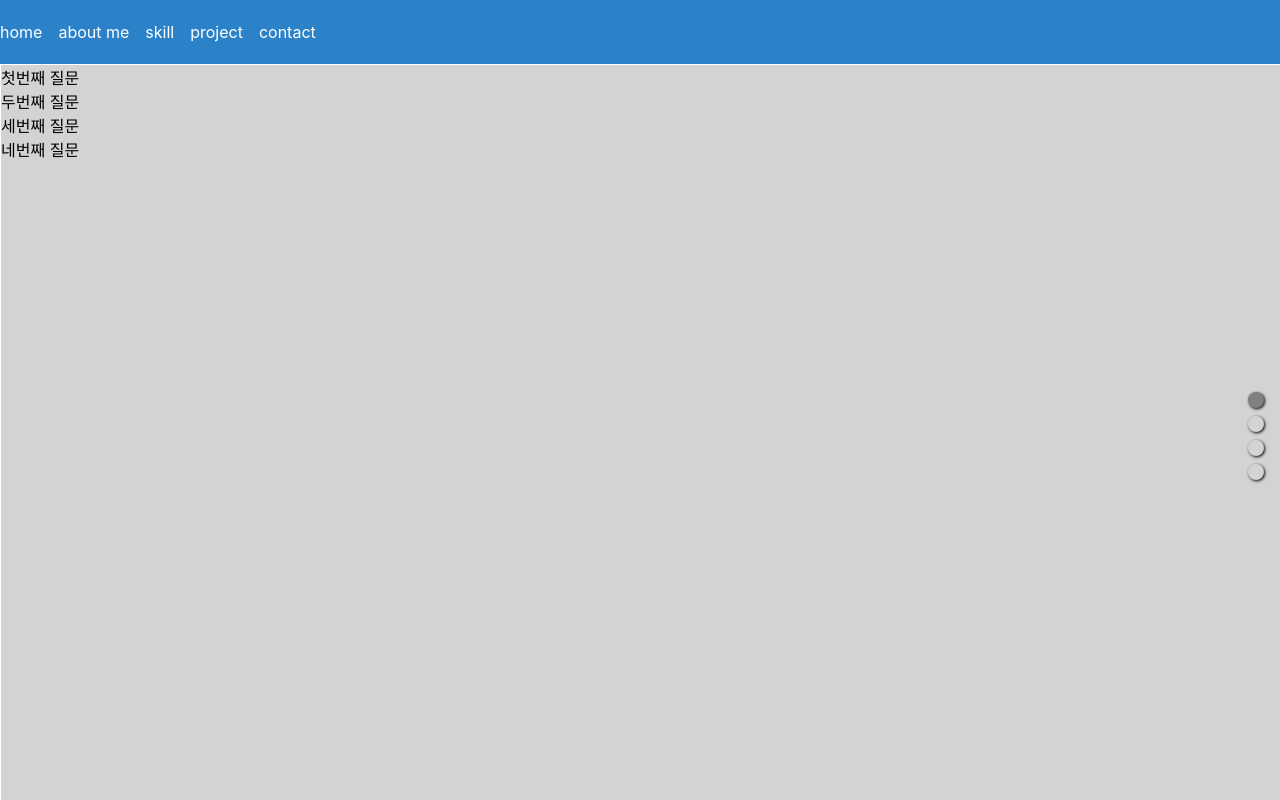
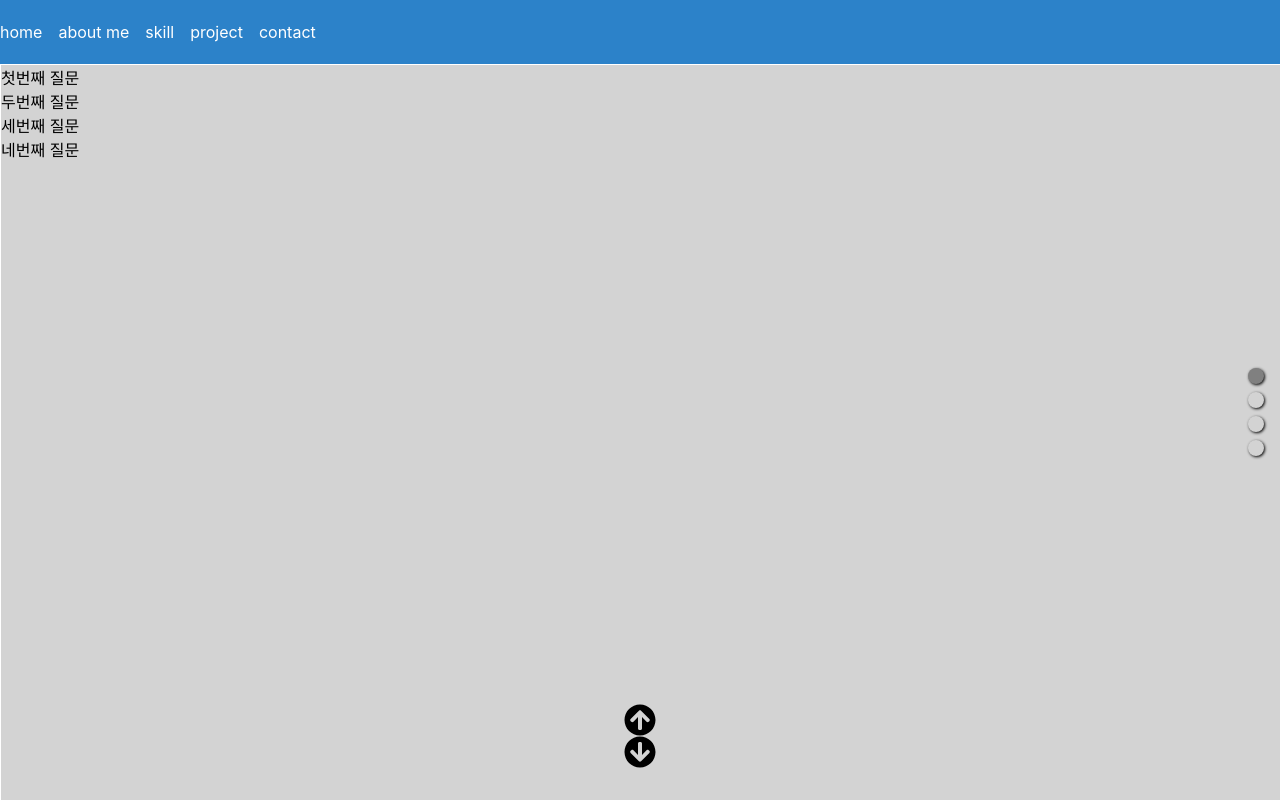
Before and after one commit to Park1016/portfolio, a Next.js app: page / in a window 1280 px wide. Built offline with nearby package versions, Linux system fonts and the light colour scheme.

Commit message:
scroll 위치 유지 home에서 project-detail로 이동후 detail페이지를 닫을 때 기존의 home 스크롤 위치 유지

```diff
--- a/components/Layout.js
+++ b/components/Layout.js
@@ -1,8 +1,33 @@
 import Nav from './Nav'
 import Head from 'next/head'
 import P from '../styles/layout.module.css';
+import React, { useRef } from "react";
+import { faArrowCircleUp, faArrowCircleDown } from '@fortawesome/free-solid-svg-icons';
+import { FontAwesomeIcon } from '@fortawesome/react-fontawesome';
+import { library } from '@fortawesome/fontawesome-svg-core';
 
 const Layout = ({ children }) => {
+    library.add(
+        faArrowCircleUp,
+        faArrowCircleDown,
+    );
+
+    const top = useRef();
+    const scrollUp = () => {
+        console.log(top.current);
+        top.current.scrollTo({
+            top: 0,
+            behavior: "smooth"
+        });
+    }
+
+    const scrollDown = () => {
+        console.log('!');
+        top.current.scrollTo({
+            bottom: 0,
+            behavior: "smooth"
+        });
+    }
     return (
         <>
             <Head>
@@ -11,7 +36,9 @@ const Layout = ({ children }) => {
                 <meta contents="portfolio" />
             </Head>
             <Nav />
-            <article className={P.article}>
+            <article ref={top} className={P.article}>
+                {/* <FontAwesomeIcon icon={faArrowCircleUp} onClick={scrollUp} />
+                <FontAwesomeIcon icon={faArrowCircleDown} onClick={scrollDown} /> */}
                 {children}
             </article>
         </>
--- a/components/home/home.jsx
+++ b/components/home/home.jsx
@@ -1,79 +1,121 @@
-import React from 'react';
-import AboutMe from '../aboutMe/aboutMe';
+import React, { Component } from "react";
+import Slider from "react-slick";
 import dynamic from 'next/dynamic';
-import * as Slide from '../../styles/slide.style';
-import Slider from "react-slick";
+import { faArrowCircleUp, faArrowCircleDown } from '@fortawesome/free-solid-svg-icons';
+import { FontAwesomeIcon } from '@fortawesome/react-fontawesome';
+import { library } from '@fortawesome/fontawesome-svg-core';
+// import P from '../../styles/Home.module.css';
 
+const AboutMe = dynamic(() => import('../aboutMe/aboutMe'));
 const Skills = dynamic(() => import('../skill/skills'));
 const Projects = dynamic(() => import('../project/projects'));
 const Contacts = dynamic(() => import('../contact/contacts'));
 
-const Home = (props) => {
+library.add(
+    faArrowCircleUp,
+    faArrowCircleDown,
+);
 
-    // const settings = {
-    //     // 아래 dots 줄 것인가
-    //     dots: false,
-    //     // 좌우 화살표 줄 것인가
-    //     arrows: false,
-    //     // 마지막 슬라이드에서 처음 슬라이스로
-    //     infinite: false,
-    //     speed: 2000,
-    //     // 한 번에 스크롤 몇 개 보여줄 건가(대개 1을 사용함)
-    //     slidesToShow: 1,
-    //     // 스크롤 할 때마다 몇 장씩 넘길 것인가
-    //     slidesToScroll: 1,
-    //     // 자동 넘김을 할 것인가. 한다면 스피드는?
-    //     autoplay: false,
-    //     // 화면에 올리면 슬라이더가 자동으로 넘어가지 않음
-    //     pauseOnHover: true,
-    //     // 슬라이더를 넘기지 않고 fade in/out 하는 식으로 트랜지션 됨
-    //     fade: false,
-    //     // 레이지 로딩할 거야?
-    //     lazyLoad: true,
-    //     vertical : true,
-    // };
+
+export default class Home extends Component {
+    constructor(props){
+        super(props);
+        this.slide = this.slide.bind(this);
+        this.scroll = React.createRef();
+        this.top = React.createRef();
+        this.bottom = React.createRef();
+        this.onScroll = this.onScroll.bind(this);
+        this.scrollUp = this.scrollUp.bind(this);
+        this.scrollDown = this.scrollDown.bind(this);
+        this.state = {
+            scroll: false,
+        }
+    }
+    slide(y){
+        if(this.slider){
+            y > 0 ? (
+                this.slider.slickPrev()
+            ) : (
+                this.slider.slickNext()
+            )
+        }
+    }
+
+    componentWillMount(){
+        if (typeof window !== "undefined") {
+            window.addEventListener('wheel', (e) => {
+                this.slide(e.wheelDelta);
+            })
+        }
+    }
+
+    componentDidMount(){
+        const check = sessionStorage.getItem('scroll');
+        if(check){
+            this.setState({ scroll: true });
+        }
+    }
+
+    componentDidUpdate(){
+        if(this.state.scroll){
+            this.onScroll();
+            this.setState({ scroll: false });
+        }
+    }
+
+    onScroll = () => {
+        this.scroll.current.scrollIntoView({behavior:'auto', block:"center"});
+        sessionStorage.clear();
+    }
+
+    scrollUp = () => {
+        this.top.current.scrollIntoView({behavior:'smooth', block:"center"});
+    }
+
+    scrollDown = () => {
+        this.bottom.current.scrollIntoView({behavior:'smooth', block:"center"});
+    }
+
+    render() {
+
+        const text = ['aboutMe', 'skill', 'project', 'contact'];
+
         const settings = {
             dots: true,
-        infinite: true,
+            infinite: false,
             speed: 500,
             slidesToShow: 1,
-        slidesToScroll: 1
+            slidesToScroll: 1,
+            arrows: false,
+            vertical : true,
+            dotsClass: "dots",
+            customPaging: function(i) {
+                return (
+                    <p>{text[i]}</p>
+                );
+            },
         };
 
+
         return (
-        // <S.Slider {...settings}>
-        //     <AboutMe />
-        //     <Skills />
-        //     <Projects />
-        //     <Contacts />
-        // </S.Slider>
-        // <>
-        //     <AboutMe />
-        //     <Skills />
-        //     <Projects />
-        //     <Contacts />
-        // </>
-        <Slide.Slider {...settings}>
             <div>
-                <h3>1</h3>
+                <FontAwesomeIcon icon={faArrowCircleUp} onClick={this.scrollUp} />
+                <FontAwesomeIcon icon={faArrowCircleDown} onClick={this.scrollDown} />
+                <Slider {...settings} ref={slider => this.slider = slider}>
+                    <div ref={this.top}>
+                        <AboutMe />
                     </div>
                     <div>
-                <h3>2</h3>
+                        <Skills />
                     </div>
-            <div>
-                <h3>3</h3>
+                    <div ref={this.scroll}>
+                        <Projects />
                     </div>
-            <div>
-                <h3>4</h3>
+                    <div ref={this.bottom}>
+                        <Contacts />
                     </div>
-            <div>
-                <h3>5</h3>
+                </Slider>
             </div>
-            <div>
-                <h3>6</h3>
-            </div>
-        </Slide.Slider>
-    )
+        );``
     }
-
-export default Home;
+}
--- a/components/project/detail.jsx
+++ b/components/project/detail.jsx
@@ -33,7 +33,7 @@ export default class Detail extends Component {
             )
         }
     }
-    componentWillMount(){
+    UNSAFE_componentWillMount(){
         if (typeof window !== "undefined") {
             window.addEventListener('wheel', (e) => {
                 this.slide(e.wheelDelta);
@@ -49,8 +49,6 @@ export default class Detail extends Component {
         const text = ['시연영상', '설명', 'view'];
 
         const id = this.props.id;
-
-        console.log(id);
 
         if (typeof window !== 'undefined' && id) {
             localStorage.setItem('num', id);
@@ -72,6 +70,11 @@ export default class Detail extends Component {
             },
         };
 
+        const goBack = () => {
+            sessionStorage.setItem('scroll', true);
+            Router.back();
+        }
+
         if(!id){
             return <h1>no post</h1>
         }
@@ -79,7 +82,7 @@ export default class Detail extends Component {
         return (
             <S.box>
                 <S.container>
-                    <button type="button" onClick={() => Router.back()}>뒤로가기</button>
+                    <button type="button" onClick={goBack}>뒤로가기</button>
                     <Slide.Slider {...settings} ref={slider => this.slider = slider}>
                         <S.content>
                             <span>
--- a/components/project/project.jsx
+++ b/components/project/project.jsx
@@ -39,6 +39,7 @@ const Project = ({item}) => {
     useEffect(()=>{
         if (typeof window !== 'undefined') {
             localStorage.clear();
+            sessionStorage.clear();
         }
     },[])
 
--- a/pages/_app.js
+++ b/pages/_app.js
@@ -1,7 +1,7 @@
 import '../styles/globals.css';
 import Layout from '../components/Layout';
 import '../styles/slide.css';
-
+import '../styles/icon.css';
 
 function MyApp({ Component, pageProps }) {
   return (
--- a/pages/home.jsx
+++ /dev/null
@@ -1,71 +0,0 @@
-import React, { Component, useRef } from "react";
-import Slider from "react-slick";
-import AboutMe from '../components/aboutMe/aboutMe';
-import Skills from '../components/skill/skills';
-import Projects from '../components/project/projects';
-import Contacts from '../components/contact/contacts';
-import { faDove } from '@fortawesome/free-solid-svg-icons';
-
-export default class Home extends Component {
-    constructor(props){
-        super(props);
-        this.slide = this.slide.bind(this);
-    }
-    slide(y){
-        if(this.slider){
-            y > 0 ? (
-                this.slider.slickPrev()
-            ) : (
-                this.slider.slickNext()
-            )
-        }
-    }
-    componentWillMount(){
-        if (typeof window !== "undefined") {
-            window.addEventListener('wheel', (e) => {
-                this.slide(e.wheelDelta);
-            })
-        }
-    }
-
-    render() {
-
-        const text = ['aboutMe', 'skill', 'project', 'contact'];
-
-        const settings = {
-            dots: true,
-            infinite: false,
-            speed: 500,
-            slidesToShow: 1,
-            slidesToScroll: 1,
-            arrows: false,
-            vertical : true,
-            dotsClass: "dots",
-            customPaging: function(i) {
-                return (
-                    <p>{text[i]}</p>
-                );
-            },
-        };
-
-
-        return (
-            <div>
-                <Slider {...settings} ref={slider => this.slider = slider}>
-                    <div title="AboutMe">
-                        <AboutMe />
-                    </div>
-                    <div title="Skill">
-                        <Skills />
-                    </div>
-                    <div title="Project">
-                        <Projects />
-                    </div>
-                    <div title="Contact">
-                        <Contacts />
-                    </div>
-                </Slider>
-            </div>
-        );``
-    }
-}
--- a/pages/index.jsx
+++ b/pages/index.jsx
@@ -1,5 +1,5 @@
 import React from 'react';
-import Home from './home';
+import Home from '../components/home/home';
 
 const Index = (props) => {
     return (
--- /dev/null
+++ b/styles/icon.css
@@ -0,0 +1,17 @@
+.fa-arrow-circle-up,
+.fa-arrow-circle-down {
+  position: absolute;
+  bottom: 4rem;
+  left: calc(50vw - 1rem);
+  z-index: 12;
+  font-size: 2rem;
+}
+
+.fa-arrow-circle-down {
+  bottom: 2rem;
+}
+
+.fa-arrow-circle-up:hover,
+.fa-arrow-circle-down:hover {
+  cursor: pointer;
+}
--- a/styles/skills.Style.js
+++ b/styles/skills.Style.js
@@ -3,7 +3,7 @@ import styled, {css} from 'styled-components';
 const section = styled.section`
     width: 100vw;
     height: calc(100vh - 4rem);
-    background: lightblue;
+    background: #fff;
     /* scroll-snap-align: center; */
     ul {
         width: 100%;
--- a/styles/slide.css
+++ b/styles/slide.css
@@ -7,7 +7,7 @@
 
 .dots {
   position: absolute;
-  top: 40vh;
+  top: 37vh;
   right: 1rem;
   z-index: 10;
 }
```
Also changed, not shown: styles/Home.module.css (+24 -0 lines). Lines whose indentation alone changed are shown as unchanged.
